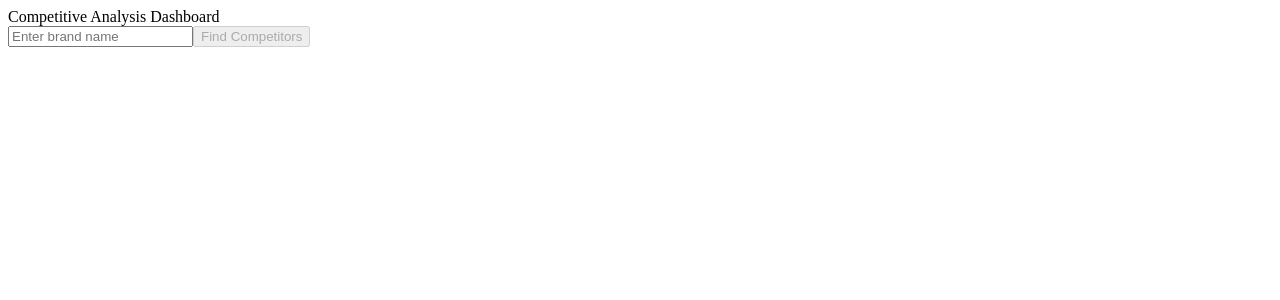
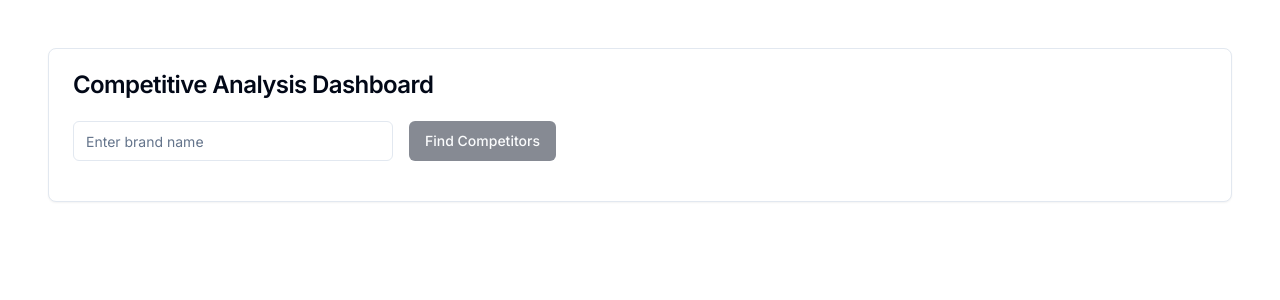
Before and after one commit to fsilva7456/9_competitor_analysis_frontend, a Next.js app: page / in a window 1280 px wide. Shown: the top 300 px of the page. Built offline with nearby package versions, Linux system fonts and the light colour scheme.

Commit message:
Complete global styles and add layout file

```diff
--- /dev/null
+++ b/src/app/globals.css
@@ -0,0 +1,76 @@
+@tailwind base;
+@tailwind components;
+@tailwind utilities;
+
+@layer base {
+  :root {
+    --background: 0 0% 100%;
+    --foreground: 222.2 84% 4.9%;
+
+    --card: 0 0% 100%;
+    --card-foreground: 222.2 84% 4.9%;
+
+    --popover: 0 0% 100%;
+    --popover-foreground: 222.2 84% 4.9%;
+
+    --primary: 222.2 47.4% 11.2%;
+    --primary-foreground: 210 40% 98%;
+
+    --secondary: 210 40% 96.1%;
+    --secondary-foreground: 222.2 47.4% 11.2%;
+
+    --muted: 210 40% 96.1%;
+    --muted-foreground: 215.4 16.3% 46.9%;
+
+    --accent: 210 40% 96.1%;
+    --accent-foreground: 222.2 47.4% 11.2%;
+
+    --destructive: 0 84.2% 60.2%;
+    --destructive-foreground: 210 40% 98%;
+
+    --border: 214.3 31.8% 91.4%;
+    --input: 214.3 31.8% 91.4%;
+    --ring: 222.2 84% 4.9%;
+
+    --radius: 0.5rem;
+  }
+
+  .dark {
+    --background: 222.2 84% 4.9%;
+    --foreground: 210 40% 98%;
+
+    --card: 222.2 84% 4.9%;
+    --card-foreground: 210 40% 98%;
+
+    --popover: 222.2 84% 4.9%;
+    --popover-foreground: 210 40% 98%;
+
+    --primary: 210 40% 98%;
+    --primary-foreground: 222.2 47.4% 11.2%;
+
+    --secondary: 217.2 32.6% 17.5%;
+    --secondary-foreground: 210 40% 98%;
+
+    --muted: 217.2 32.6% 17.5%;
+    --muted-foreground: 215 20.2% 65.1%;
+
+    --accent: 217.2 32.6% 17.5%;
+    --accent-foreground: 210 40% 98%;
+
+    --destructive: 0 62.8% 30.6%;
+    --destructive-foreground: 210 40% 98%;
+
+    --border: 217.2 32.6% 17.5%;
+    --input: 217.2 32.6% 17.5%;
+    --ring: 212.7 26.8% 83.9%;
+  }
+}
+
+@layer base {
+  * {
+    @apply border-border;
+  }
+  body {
+    @apply bg-background text-foreground;
+  }
+}
--- /dev/null
+++ b/src/app/layout.tsx
@@ -0,0 +1,22 @@
+import type { Metadata } from 'next'
+import { Inter } from 'next/font/google'
+import './globals.css'
+
+const inter = Inter({ subsets: ['latin'] })
+
+export const metadata: Metadata = {
+  title: 'Competitive Analysis Dashboard',
+  description: 'Analyze competitors and market landscape',
+}
+
+export default function RootLayout({
+  children,
+}: {
+  children: React.ReactNode
+}) {
+  return (
+    <html lang="en">
+      <body className={inter.className}>{children}</body>
+    </html>
+  )
+}
```
